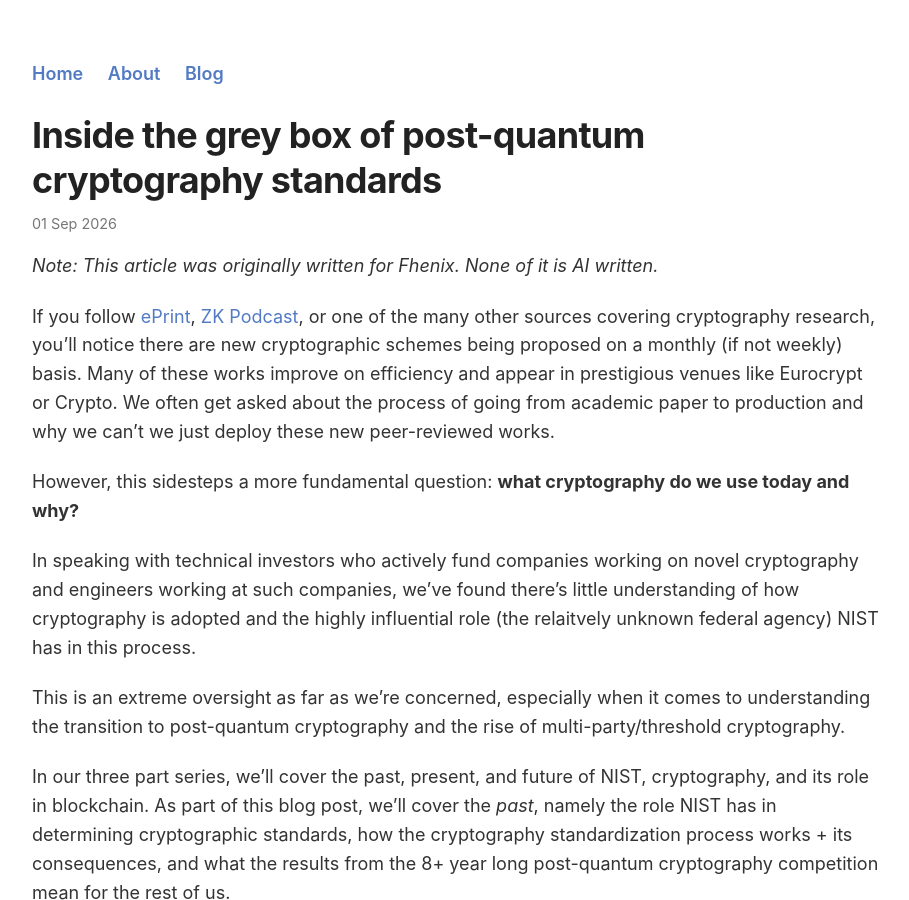
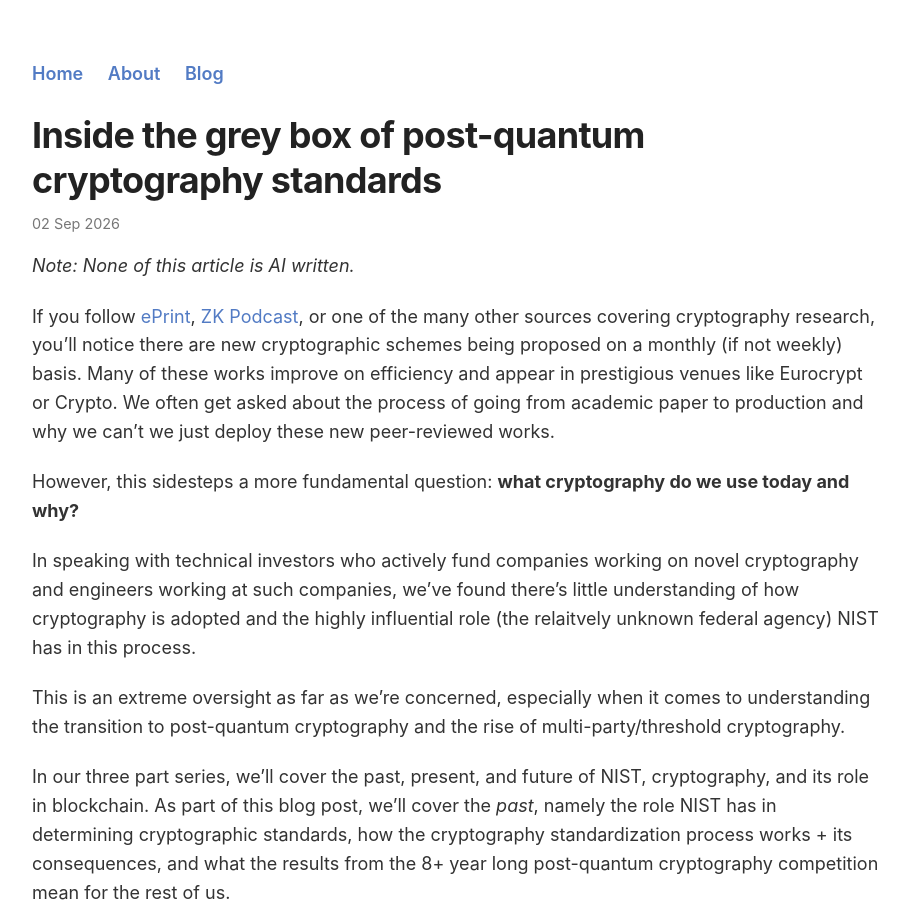
Before and after one commit to ravital/ravital.github.io, a Jekyll site: the page built from _posts/2026-09-02-pqc.md, in a window 1280 px wide and 900 px high. Shown: the whole window, without its empty margins (183-1092 px from the left). Built offline with Jekyll 4.4.1, drawn with Linux system fonts in a browser that asks for light colours.

Commit message:
Revise publication date and AI content note
Updated the publication date and modified the note about AI content.

```diff
--- a/_posts/2026-09-01-pqc.md
+++ b/_posts/2026-09-02-pqc.md
@@ -1,10 +1,10 @@
 ---
 layout: post
 title: "Inside the grey box of post-quantum cryptography standards"
-date: 2026-09-01
+date: 2026-09-02
 ---
 
-*Note: This article was originally written for Fhenix. None of it is AI written.*
+*Note: None of this article is AI written.*
 
 If you follow [ePrint](https://eprint.iacr.org/), [ZK Podcast](https://zeroknowledge.fm/), or one of the many other sources covering cryptography research, you'll notice there are new cryptographic schemes being proposed on a monthly (if not weekly) basis. Many of these works improve on efficiency and appear in prestigious venues like Eurocrypt or Crypto. We often get asked about the process of going from academic paper to production and why we can't we just deploy these new peer-reviewed works.
 
```
